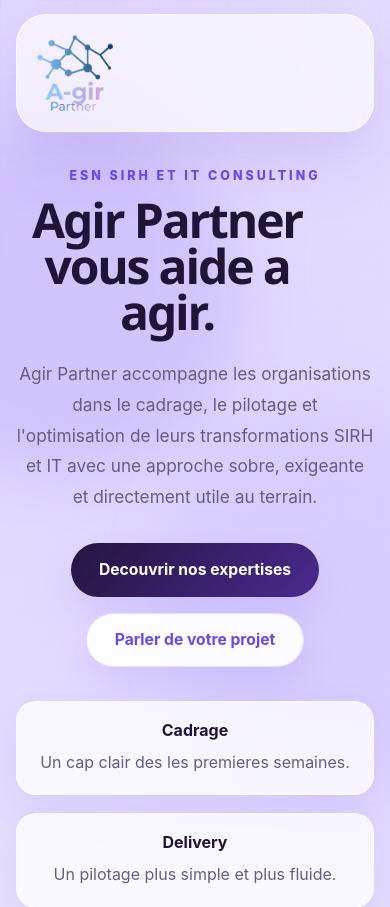
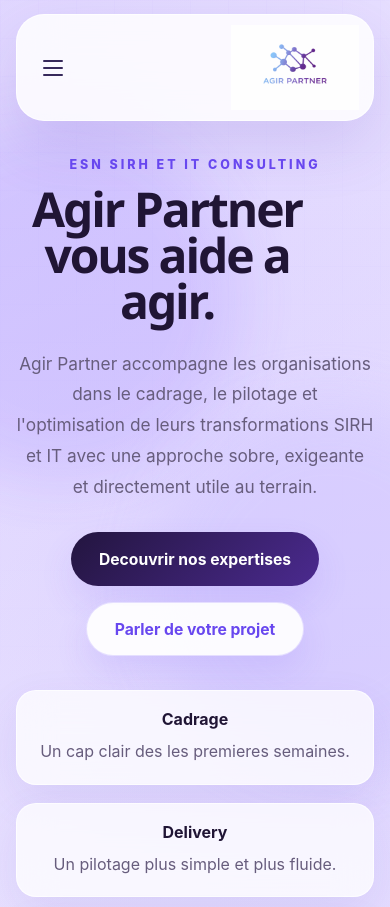
Before and after one commit to souchraf/agirpartner, a PHP site: page / in a window 390 px wide. Shown: the top 907 px of the page. Run offline with PHP 8.4, Linux system fonts and the light colour scheme.

Commit message:
Redesign navbar with modern logo

```diff
--- a/index.php
+++ b/index.php
@@ -128,16 +128,38 @@ $columns = array_chunk($testimonials, 3);
 
     <header class="hero" id="accueil">
       <div class="container">
-        <nav class="nav reveal">
-          <a class="brand" href="#accueil" aria-label="Agir Partner">
-            <img src="assets/brand/logo-agir-partner.png" alt="Logo Agir Partner" />
-          </a>
-          <div class="nav-actions">
-            <a class="nav-pill" href="#services">Services</a>
-            <a class="nav-pill" href="#temoignages">Temoignages</a>
-            <a class="nav-pill" href="#contact">Contacter</a>
+        <div class="nav-shell reveal">
+          <nav class="nav">
+            <button class="menu-toggle" type="button" aria-expanded="false" aria-controls="mobile-menu" data-menu-toggle>
+              <span class="sr-only">Ouvrir le menu</span>
+              <span></span>
+              <span></span>
+              <span></span>
+            </button>
+
+            <a class="brand" href="#accueil" aria-label="Agir Partner">
+              <img src="assets/brand/logo-agir-partner-modern.png" alt="Logo Agir Partner" />
+            </a>
+
+            <div class="nav-links-desktop" aria-label="Navigation principale">
+              <a class="nav-link current" href="#accueil">Accueil</a>
+              <a class="nav-link" href="#services">Services</a>
+              <a class="nav-link" href="#temoignages">Temoignages</a>
+            </div>
+
+            <a class="nav-cta" href="#contact">Parler nous</a>
+          </nav>
+        </div>
+
+        <div class="mobile-menu" id="mobile-menu" data-mobile-menu hidden>
+          <div class="mobile-menu-panel">
+            <button class="mobile-close" type="button" aria-label="Fermer le menu" data-menu-close>×</button>
+            <a href="#accueil" data-mobile-link>Accueil</a>
+            <a href="#services" data-mobile-link>Services</a>
+            <a href="#temoignages" data-mobile-link>Temoignages</a>
+            <a href="#contact" data-mobile-link>Parler nous</a>
           </div>
-        </nav>
+        </div>
 
         <section class="hero-grid">
           <div class="hero-copy reveal">
--- a/script.js
+++ b/script.js
@@ -20,3 +20,41 @@ revealItems.forEach((item, index) => {
   item.style.transitionDelay = `${Math.min(index * 70, 280)}ms`;
   observer.observe(item);
 });
+
+const menuToggle = document.querySelector("[data-menu-toggle]");
+const menuClose = document.querySelector("[data-menu-close]");
+const mobileMenu = document.querySelector("[data-mobile-menu]");
+const mobileLinks = document.querySelectorAll("[data-mobile-link]");
+
+const closeMenu = () => {
+  if (!mobileMenu || !menuToggle) return;
+  mobileMenu.setAttribute("hidden", "");
+  menuToggle.setAttribute("aria-expanded", "false");
+  document.body.style.overflow = "";
+};
+
+const openMenu = () => {
+  if (!mobileMenu || !menuToggle) return;
+  mobileMenu.removeAttribute("hidden");
+  menuToggle.setAttribute("aria-expanded", "true");
+  document.body.style.overflow = "hidden";
+};
+
+if (menuToggle) {
+  menuToggle.addEventListener("click", () => {
+    const expanded = menuToggle.getAttribute("aria-expanded") === "true";
+    if (expanded) {
+      closeMenu();
+    } else {
+      openMenu();
+    }
+  });
+}
+
+if (menuClose) {
+  menuClose.addEventListener("click", closeMenu);
+}
+
+mobileLinks.forEach((link) => {
+  link.addEventListener("click", closeMenu);
+});
--- a/style.css
+++ b/style.css
@@ -90,18 +90,25 @@ img {
   padding: 20px 0 64px;
 }
 
+.nav-shell {
+  display: flex;
+  justify-content: center;
+}
+
 .nav {
   display: flex;
   align-items: center;
   justify-content: space-between;
-  gap: 12px;
-  padding: 10px 18px;
-  border: 1px solid rgba(255, 255, 255, 0.7);
-  background: rgba(255, 255, 255, 0.62);
-  backdrop-filter: blur(18px);
+  gap: 18px;
+  width: 100%;
+  max-width: 1040px;
+  min-height: 74px;
+  padding: 12px 20px;
+  border: 1px solid rgba(255, 255, 255, 0.78);
+  background: rgba(255, 255, 255, 0.84);
+  backdrop-filter: blur(22px);
   border-radius: 999px;
-  box-shadow: var(--shadow);
-  position: relative;
+  box-shadow: 0 24px 60px rgba(92, 63, 183, 0.14);
 }
 
 .brand,
@@ -115,26 +122,24 @@ h3 {
   display: inline-flex;
   align-items: center;
   flex: 0 0 auto;
-  position: relative;
-  z-index: 1;
 }
 
 .brand img {
-  width: 84px;
+  width: 146px;
   height: auto;
 }
 
-.nav-actions {
+.nav-links-desktop {
   display: flex;
   align-items: center;
   justify-content: center;
-  gap: 14px;
-  position: absolute;
-  left: 50%;
-  transform: translateX(-50%);
+  gap: 10px;
+  margin-left: auto;
+  margin-right: auto;
 }
 
-.nav-pill,
+.nav-link,
+.nav-cta,
 .btn,
 .contact-mail {
   display: inline-flex;
@@ -149,22 +154,131 @@ h3 {
     color 180ms ease;
 }
 
-.nav-pill {
+.nav-link {
   min-height: 42px;
-  min-width: 148px;
-  padding: 0 22px;
+  padding: 0 18px;
+  color: #36295b;
+  font-size: 0.95rem;
+  font-weight: 600;
+}
+
+.nav-link:hover {
+  background: rgba(125, 92, 255, 0.08);
+  color: var(--primary-strong);
+}
+
+.nav-link.current {
+  background: rgba(125, 92, 255, 0.14);
+  color: var(--primary-strong);
+}
+
+.nav-cta {
+  min-height: 46px;
+  min-width: 150px;
+  padding: 0 24px;
   background: linear-gradient(135deg, #8d6bff 0%, #6c46f0 100%);
-  border-color: transparent;
   color: #fff;
   border: 1px solid transparent;
   box-shadow: 0 16px 30px rgba(108, 70, 240, 0.18);
 }
 
-.nav-pill:hover,
+.nav-cta:hover,
 .btn-primary:hover,
 .contact-mail:hover {
   transform: translateY(-1px);
   background: linear-gradient(135deg, #7e59fb 0%, #5f39e8 100%);
+}
+
+.menu-toggle,
+.mobile-close {
+  border: 0;
+  background: transparent;
+  cursor: pointer;
+}
+
+.menu-toggle {
+  display: none;
+  width: 44px;
+  height: 44px;
+  align-items: center;
+  justify-content: center;
+  flex-direction: column;
+  gap: 5px;
+  border-radius: 14px;
+}
+
+.menu-toggle span {
+  width: 20px;
+  height: 2px;
+  border-radius: 999px;
+  background: #36295b;
+}
+
+.sr-only {
+  position: absolute;
+  width: 1px;
+  height: 1px;
+  padding: 0;
+  margin: -1px;
+  overflow: hidden;
+  clip: rect(0, 0, 0, 0);
+  white-space: nowrap;
+  border: 0;
+}
+
+.mobile-menu[hidden] {
+  display: none;
+}
+
+.mobile-menu {
+  position: fixed;
+  inset: 0;
+  z-index: 60;
+  background: rgba(248, 244, 255, 0.94);
+  backdrop-filter: blur(20px);
+  padding: 22px;
+}
+
+.mobile-menu-panel {
+  position: relative;
+  max-width: 420px;
+  margin: 0 auto;
+  padding: 84px 24px 26px;
+  border-radius: 30px;
+  background: white;
+  box-shadow: 0 30px 80px rgba(92, 63, 183, 0.16);
+  display: flex;
+  flex-direction: column;
+  gap: 16px;
+}
+
+.mobile-menu-panel a {
+  min-height: 52px;
+  border-radius: 999px;
+  display: inline-flex;
+  align-items: center;
+  justify-content: center;
+  background: rgba(125, 92, 255, 0.08);
+  color: var(--primary-strong);
+  font-weight: 700;
+}
+
+.mobile-menu-panel a:last-child {
+  background: linear-gradient(135deg, #8d6bff 0%, #6c46f0 100%);
+  color: white;
+}
+
+.mobile-close {
+  position: absolute;
+  top: 18px;
+  right: 18px;
+  width: 42px;
+  height: 42px;
+  border-radius: 50%;
+  background: rgba(125, 92, 255, 0.1);
+  color: var(--deep);
+  font-size: 1.6rem;
+  line-height: 1;
 }
 
 .hero-grid {
@@ -598,12 +712,22 @@ h3 {
 
 @media (max-width: 760px) {
   .nav {
-    border-radius: 30px;
-    padding: 16px;
+    border-radius: 28px;
+    min-height: 64px;
+    padding: 10px 14px;
   }
 
-  .nav-actions {
+  .brand img {
+    width: 128px;
+  }
+
+  .nav-links-desktop,
+  .nav-cta {
     display: none;
+  }
+
+  .menu-toggle {
+    display: inline-flex;
   }
 
   .hero {
```
Also changed, not shown: assets/brand/logo-agir-partner-modern.png (added).
